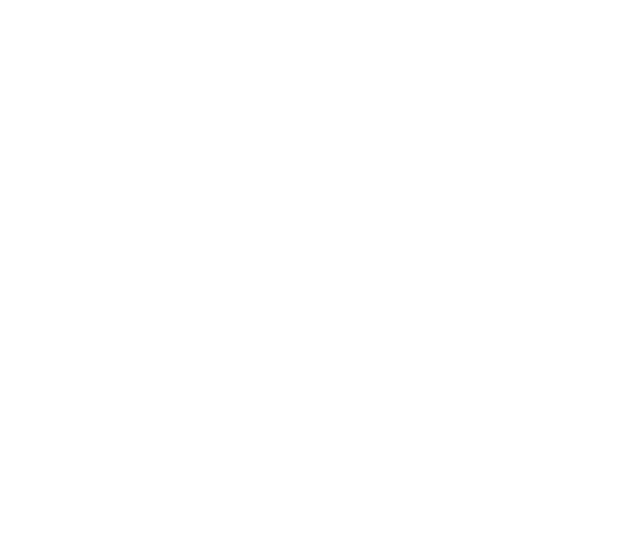
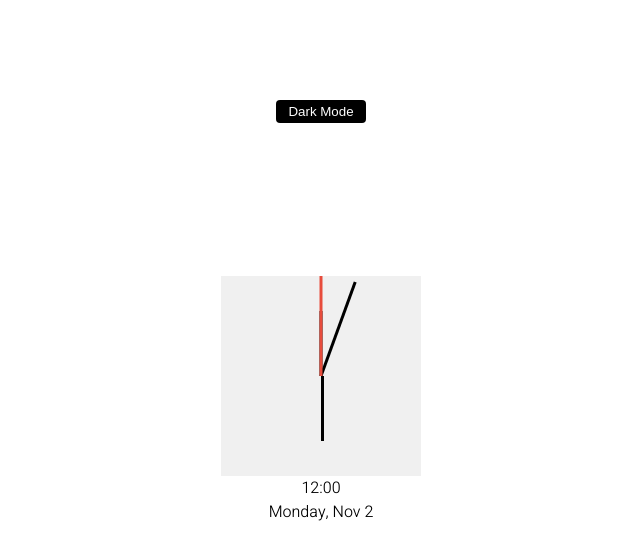
Before and after one commit to iarifdev/theme-clock, a plain HTML site: page index.html in a window 1280 px wide. Shown: the whole page, without its empty margins (319-959 px from the left). Drawn offline with Linux system fonts and the light colour scheme.

Commit message:
html and css

```diff
--- a/index.html
+++ b/index.html
@@ -9,5 +9,20 @@
 </head>
 <body>
 
+    <button class="toggle">Dark Mode</button>
+
+    <div class="clock-container">
+        <div class="clock">
+            <div class="needle hour"></div>
+            <div class="needle minute"></div>
+            <div class="needle second"></div>
+            <div class="needle point"></div>
+        </div>
+
+        <div class="time">12:00</div>
+        <div class="date">Monday, Nov <span class="circle">2</span></div>
+    </div>
+
+    <script src="script.js"></script>
 </body>
 </html>
--- a/style.css
+++ b/style.css
@@ -0,0 +1,74 @@
+@import url('https://fonts.googleapis.com/css?family=Heebo:300&display=swap');
+
+*{
+    box-sizing: border-box;
+}
+body{
+    font-family: 'Heebo', sans-serif;
+    display: flex;
+    align-items: center;
+    justify-content: center;
+    height: 100vh;
+    overflow: hidden;
+    margin: 0;
+}
+html{
+    transition: all 0.5s ease-in;
+}
+:root{
+    --primary-color: #000;
+    --secondary-color:#fff;
+}
+html.dark{
+    --primary-color:#fff;
+    --secondary-color:#333;
+}
+html.dark{
+    background-color: #111;
+    color: var(--primary-color);
+}
+.toggle{
+    background-color: var(--primary-color);
+    color: var(--secondary-color);
+    border: 0;
+    border-radius: 4px;
+    padding: 4px 12px;
+    position: absolute;
+    top: 100px;
+}
+.toggle:focus{
+    outline: none;
+}
+.clock-container{
+    display: flex;
+    flex-direction: column;
+    justify-content: center;
+    align-items: center;
+}
+.clock{
+    position: relative;
+    width: 200px;
+    height: 200px;
+    background-color: #f0f0f0;
+}
+.needle{
+    background-color: var(--primary-color);
+    position: absolute;
+    top: 50%;
+    left: 50%;
+    height: 65px;
+    width: 3px;
+    transform-origin: bottom center;
+}
+.needle.hour{
+    transform: translate(-50%, -100%) rotate(0deg);
+}
+.needle.minute{
+    transform: translate(-50%, -100%) rotate(20deg);
+    height: 100px;
+}
+.needle.second{
+    transform: translate(-50%, -100%) rotate(0deg);
+    height: 100px;
+    background-color: #e74c3c;
+}
```
